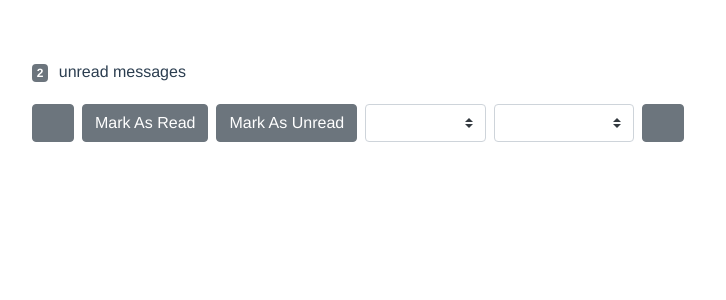
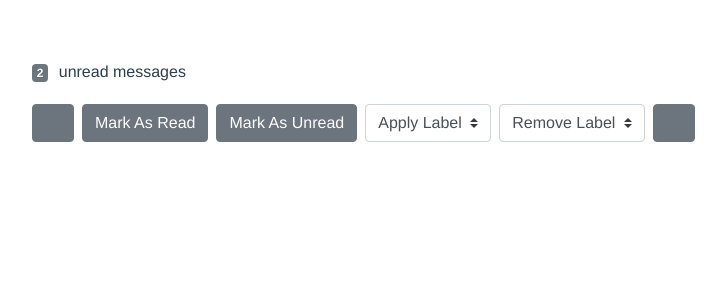
Before and after one commit to maria-mata/vue-inbox, a Vue app: page / in a window 1280 px wide. Shown: the top 300 px of the page, without its empty margins (65-791 px from the left). Built offline with nearby package versions, Linux system fonts and the light colour scheme; some icons are missing.

Commit message:
completed 'starring' user story

```diff
--- a/src/components/Message.vue
+++ b/src/components/Message.vue
@@ -8,8 +8,8 @@
             <input class="checkbox" type="checkbox" v-model="checked"/>
           </div>
           <div class="col-xs-2">
-            <icon v-if="starred" class="star" name="star"></icon>
-            <icon v-if="!starred" class="star" name="star-o"></icon>
+            <a v-on:click="unstarEmail"><icon v-if="starred" class="star" name="star"></icon></a>
+            <a v-on:click="starEmail"><icon v-if="!starred" class="star" name="star-o"></icon></a>
           </div>
         </div>
       </div>
@@ -27,6 +27,14 @@
 export default {
   name: 'email',
   props: ['email'],
+  methods: {
+    starEmail(event) {
+      this.starred = true;
+    },
+    unstarEmail(event) {
+      this.starred = false;
+    }
+  },
   data() {
     return {
       isRead: this.email.read,
--- a/src/components/Toolbar.vue
+++ b/src/components/Toolbar.vue
@@ -18,18 +18,12 @@
           Mark As Unread
         </b-button>
 
-        <b-form-select class="form-control label-select">
-          <option value="null">Apply label</option>
-          <option value="dev">dev</option>
-          <option value="personal">personal</option>
-          <option value="gschool">gschool</option>
+        <b-form-select v-model="selected" :options="options" class="form-control label-select">
+          <div>Selected: <strong>{{ selected }}</strong></div>
         </b-form-select>
 
-        <b-form-select class="form-control label-select">
-          <option value="null">Remove label</option>
-          <option value="dev">dev</option>
-          <option value="personal">personal</option>
-          <option value="gschool">gschool</option>
+        <b-form-select v-model="selected2" :options="options2" class="form-control label-select">
+          <div>Selected: <strong>{{ selected2 }}</strong></div>
         </b-form-select>
 
         <b-button class="btn btn-default">
@@ -42,6 +36,24 @@
 
 <script>
 export default {
-  name: 'toolbar'
-}
+  name: 'toolbar',
+  data() {
+    return {
+        selected: null,
+        options: [
+          {value: null, text: 'Apply Label'},
+          {value: 'dev', text: 'dev'},
+          {value: 'personal', text: 'personal'},
+          {value: 'gschool', text: 'gschool'}
+        ],
+        selected2: null,
+        options2: [
+          {value: null, text: 'Remove Label'},
+          {value: 'dev', text: 'dev'},
+          {value: 'personal', text: 'personal'},
+          {value: 'gschool', text: 'gschool'}
+        ]
+      }
+    }
+  }
 </script>
```
